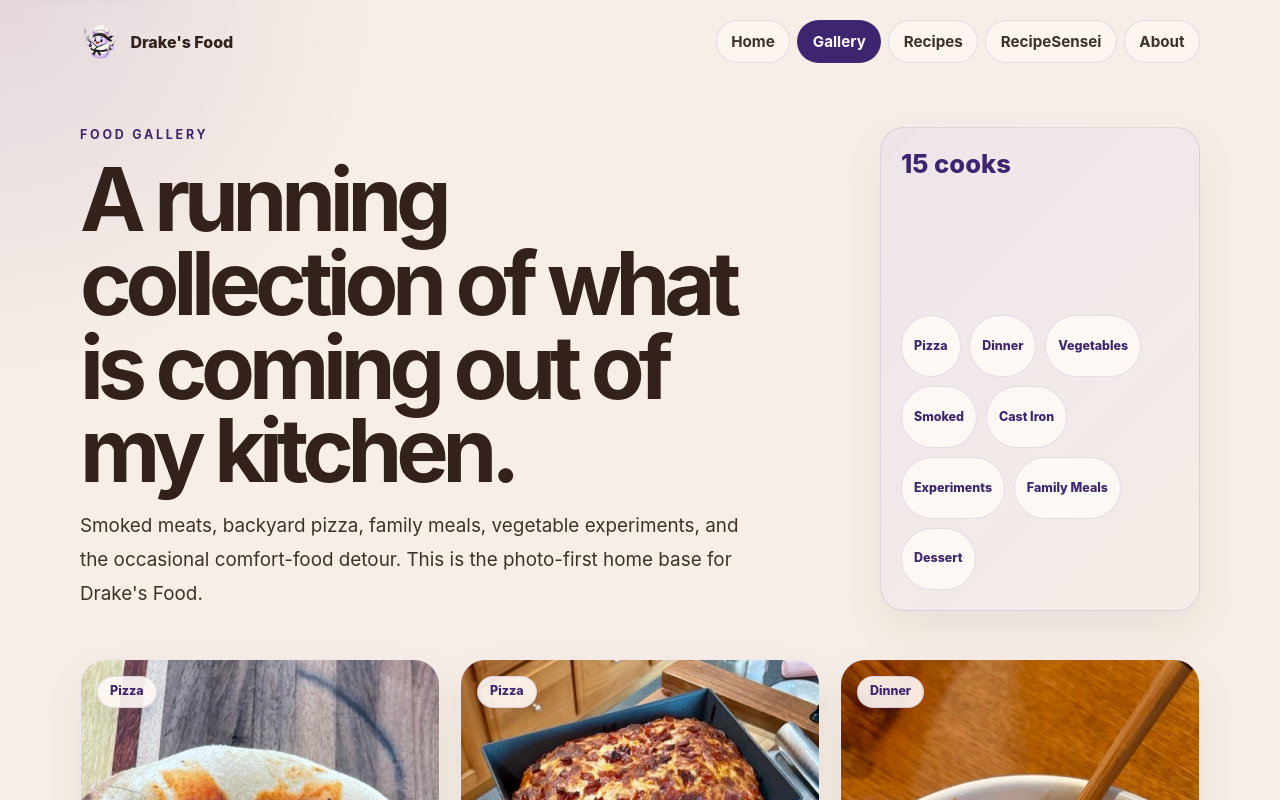
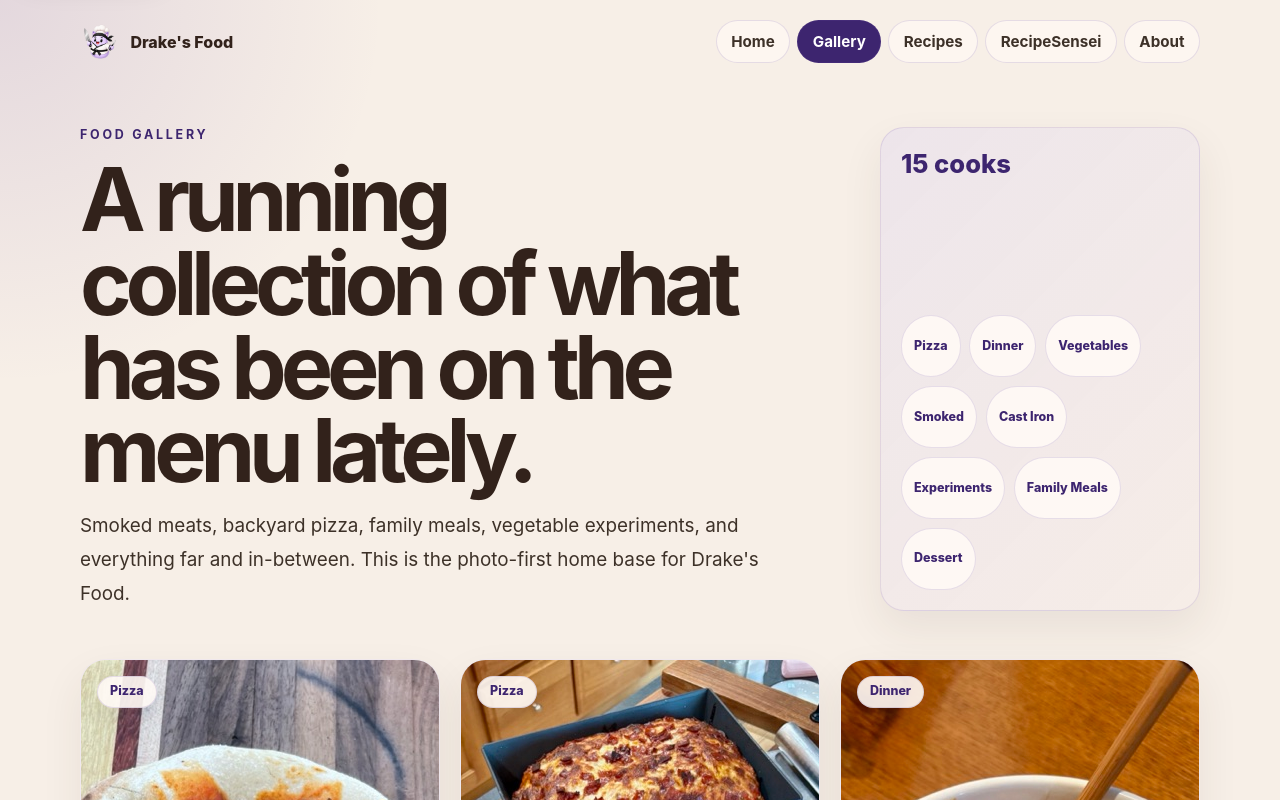
Before and after one commit to drakejrobert-sudo/drakesfood, an Angular app: page /gallery in a window 1280 px wide. Shown: the top 800 px of the page. Built offline with nearby package versions, Linux system fonts and the light colour scheme.

Commit message:
updated gallery page

```diff
--- a/src/app/pages/gallery-page/gallery-page.component.html
+++ b/src/app/pages/gallery-page/gallery-page.component.html
@@ -2,9 +2,9 @@
   <div class="gallery-hero">
     <div class="gallery-hero-copy">
       <p class="eyebrow">Food gallery</p>
-      <h1 id="gallery-page-title">A running collection of what is coming out of my kitchen.</h1>
+      <h1 id="gallery-page-title">A running collection of what has been on the menu lately.</h1>
       <p>
-        Smoked meats, backyard pizza, family meals, vegetable experiments, and the occasional comfort-food detour.
+        Smoked meats, backyard pizza, family meals, vegetable experiments, and everything far and in-between.
         This is the photo-first home base for Drake's Food.
       </p>
     </div>
```
